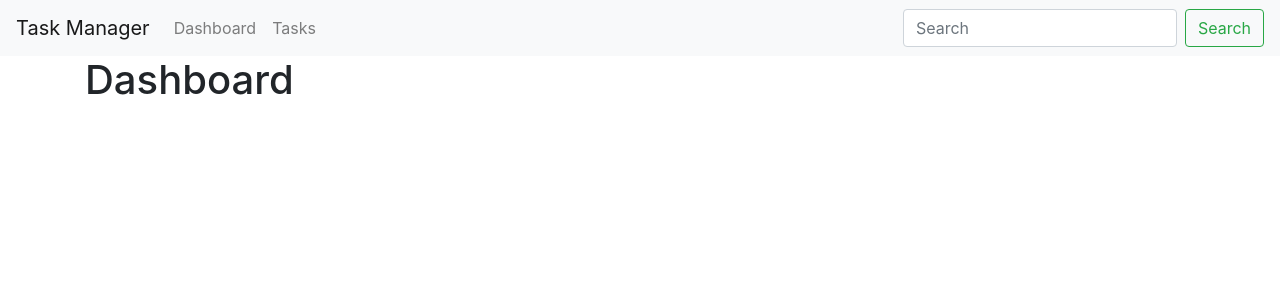
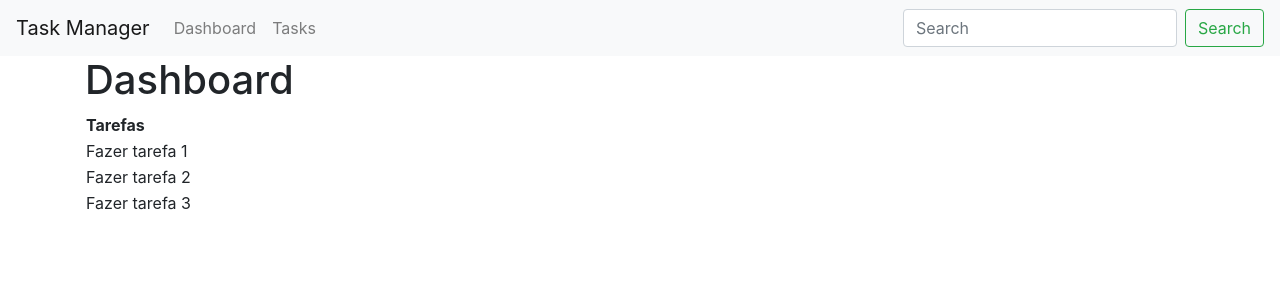
Before and after one commit to robertclopes/projeto-base-task-manager-angular, an Angular app: page /dashboard in a window 1280 px wide. Shown: the top 300 px of the page. Built offline with nearby package versions, Linux system fonts and the light colour scheme.

Commit message:
showing important tasks on the dashboard

```diff
--- a/src/app/app.module.ts
+++ b/src/app/app.module.ts
@@ -9,6 +9,7 @@ import { DashboardComponent } from './dashboard/dashboard.component';
 import { NavbarComponent } from './navbar/navbar.component';
 import { TasksComponent } from './tasks/tasks.component';
 import { TaskDetailComponent  } from './tasks/task-detail/task-detail.component';
+import { TaskService } from "./tasks/shared/tasks.service";
 
 const ROUTES = RouterModule.forRoot([
   {
@@ -40,7 +41,9 @@ const ROUTES = RouterModule.forRoot([
     HttpModule,
     ROUTES
   ],
-  providers: [],
+  providers: [
+    TaskService
+  ],
   bootstrap: [AppComponent]
 })
 export class AppModule { }
--- a/src/app/dashboard/dashboard.component.html
+++ b/src/app/dashboard/dashboard.component.html
@@ -1 +1,12 @@
 <h1>Dashboard</h1>
+<table>
+  <thead>
+    <th>Tarefas</th>
+  </thead>
+  <tbody>
+    <tr *ngFor="let task of tasks">
+      <td>{{ task.title }} </td>
+    </tr>
+  </tbody>
+
+</table>
--- a/src/app/dashboard/dashboard.component.ts
+++ b/src/app/dashboard/dashboard.component.ts
@@ -1,10 +1,20 @@
-import { Component } from "@angular/core";
+import { Component, OnInit } from "@angular/core";
+
+import { Task } from "../tasks/shared/tasks.model";
+import { TaskService  } from "../tasks/shared/tasks.service";
 
 @Component({
   selector: 'dashboard',
   templateUrl: './dashboard.component.html'
 })
 
-export class DashboardComponent{
+export class DashboardComponent implements OnInit{
+  public tasks: Task[];
+  public constructor(private taskService: TaskService){
+  }
 
+  public ngOnInit(){
+    this.taskService.getImportantTasks()
+      .then((tasks) => this.tasks = tasks);
+  }
 }
--- a/src/app/tasks/shared/tasks.service.ts
+++ b/src/app/tasks/shared/tasks.service.ts
@@ -31,4 +31,7 @@ export class TaskService{
     return promise;
   }
 
+  public getImportantTasks(): Promise<Task[]>{
+    return Promise.resolve(TASKS.slice(0, 3));
+  }
 }
--- a/src/app/tasks/tasks.component.ts
+++ b/src/app/tasks/tasks.component.ts
@@ -5,8 +5,7 @@ import { TaskService } from './shared/tasks.service';
 
 @Component({
   selector: 'tasks',
-  templateUrl: './tasks.component.html',
-  providers: [ TaskService ]
+  templateUrl: './tasks.component.html'
 })
 
 export class TasksComponent implements OnInit{
```
